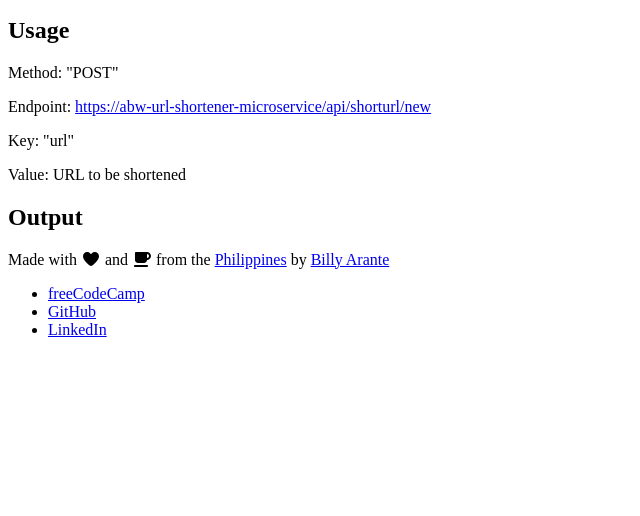
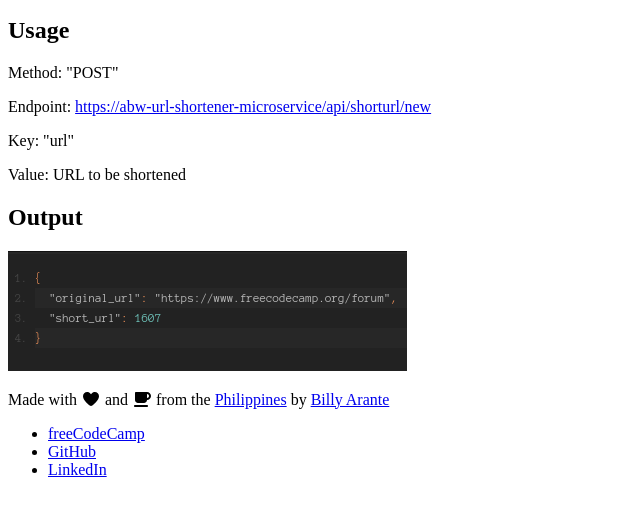
Before and after one commit to arantebw/url-shortener-microservice, a website: page views/index.html in a window 1280 px wide. Shown: the part 104-620 px from the top of the page, without its empty margins (0-640 px from the left). Drawn offline with nearby package versions, Linux system fonts and the light colour scheme; files that its build step writes are made by us from their sources.

```diff
--- a/views/index.html
+++ b/views/index.html
@@ -32,6 +32,7 @@
     <p>Value: URL to be shortened</p>
 
     <h2>Output</h2>
+    <img src="/images/json.png">
 
     <footer>
       <p>Made with <i class="fas fa-heart"></i> and <i class="fas fa-coffee"></i> from the <a href="#">Philippines</a> by <a href="#">Billy Arante</a></p>
```
Also changed, not shown: 1 other file.
